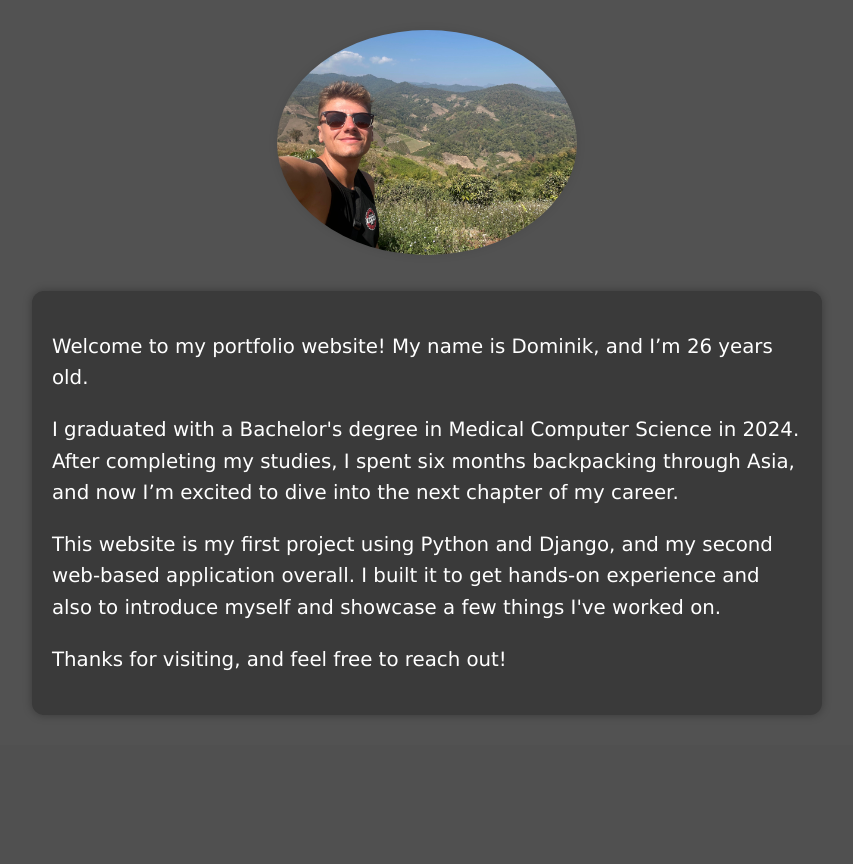
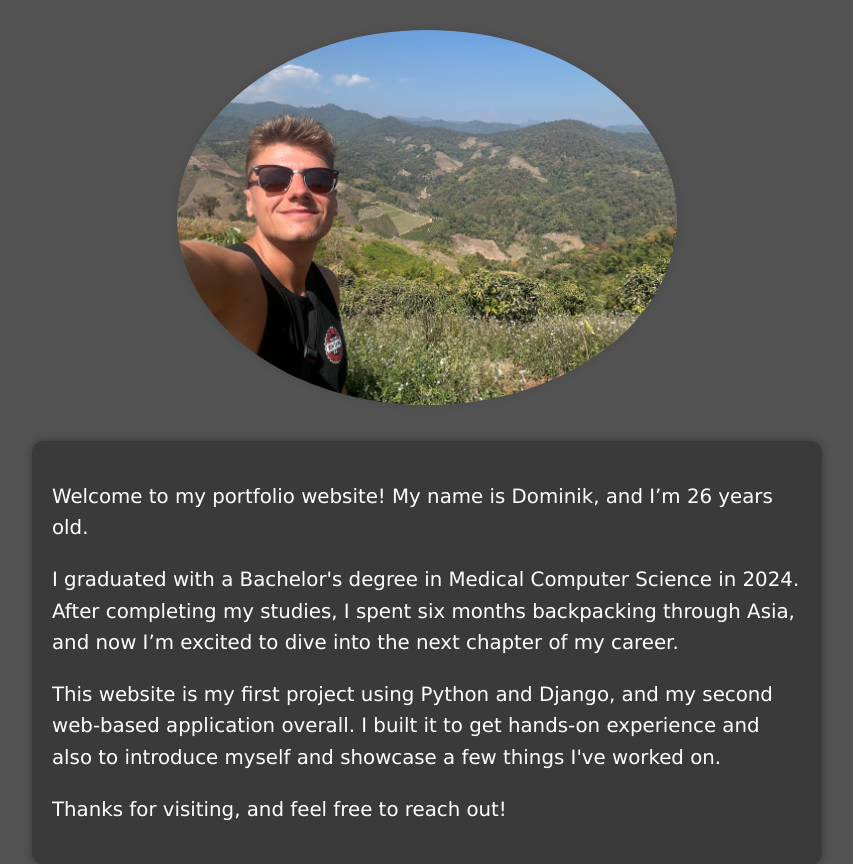
Before and after one commit to domicpm/Portfolio, a Django app: page / in a window 1280 px wide. Shown: the part 90-954 px from the top of the page, without its empty margins (213-1066 px from the left). Before the commit the page ends 805 px from the top, so only its background shows below. Run offline with Django 5.2, Linux system fonts and the light colour scheme.

Commit message:
resize image

```diff
--- a/myPortfolio/templates/portfolio.html
+++ b/myPortfolio/templates/portfolio.html
@@ -73,9 +73,8 @@
     }
 
     main img {
-  width: 100%;
-  max-width: 300px;
-  height: auto;
+      border-radius: 50%;
+      box-shadow: 0 0 10px rgba(0, 0, 0, 0.1);
 }
 
 
```
